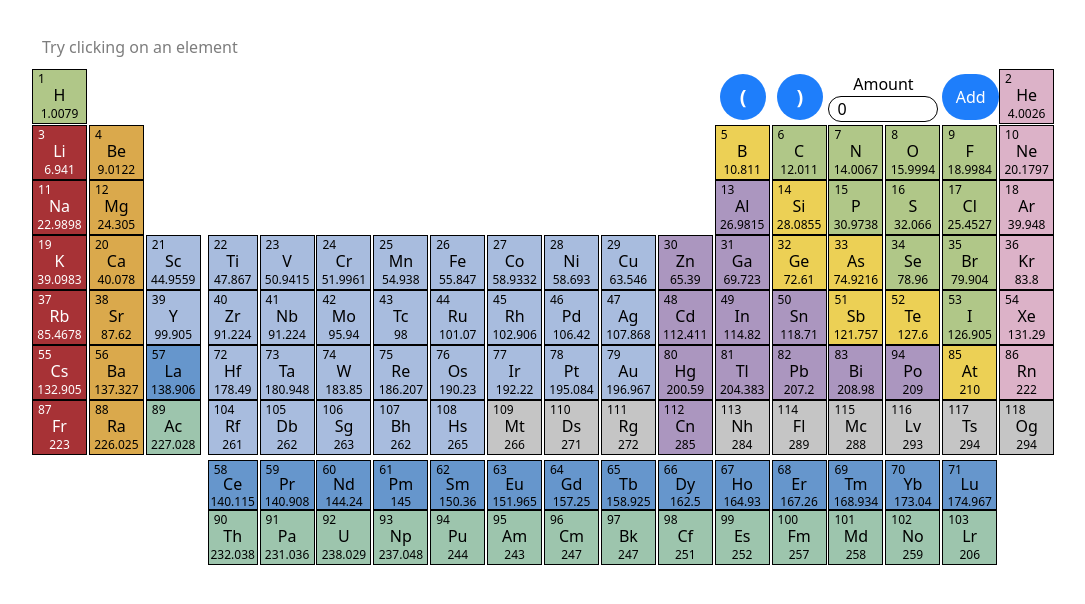
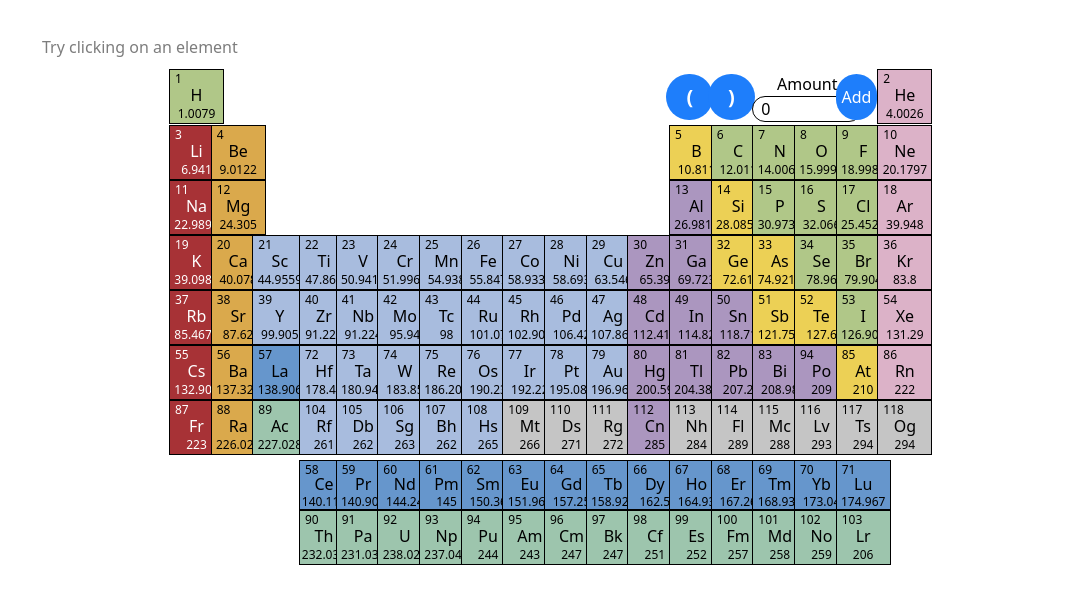
Before and after one commit to DiabGarren/periodic-table, a Next.js app: page / in a window 1280 px wide. Shown: the top 604 px of the page, without its empty margins (96-1181 px from the left). Built offline with nearby package versions, Linux system fonts and the light colour scheme.

Commit message:
Fixed fullscreen width

```diff
--- a/app/page.tsx
+++ b/app/page.tsx
@@ -1321,7 +1321,7 @@ export default function Home() {
     return (
         <main className="m-[25px_auto] w-[80%]">
             <div className="text-[rgb(125_125_125)] p-[10px]">Try clicking on an element</div>
-            <div className="grid grid-cols-[55] grid-cols-18 grid-rows-[55] overflow-x min-w-[750px]">
+            <div className="grid grid-cols-[55] grid-cols-18 grid-rows-[55] overflow-x w-[750px] mx-auto">
                 <div className="col-[4/12] row-[1/4]">
                     {formula.length > 0 ? (
                         <>
```
